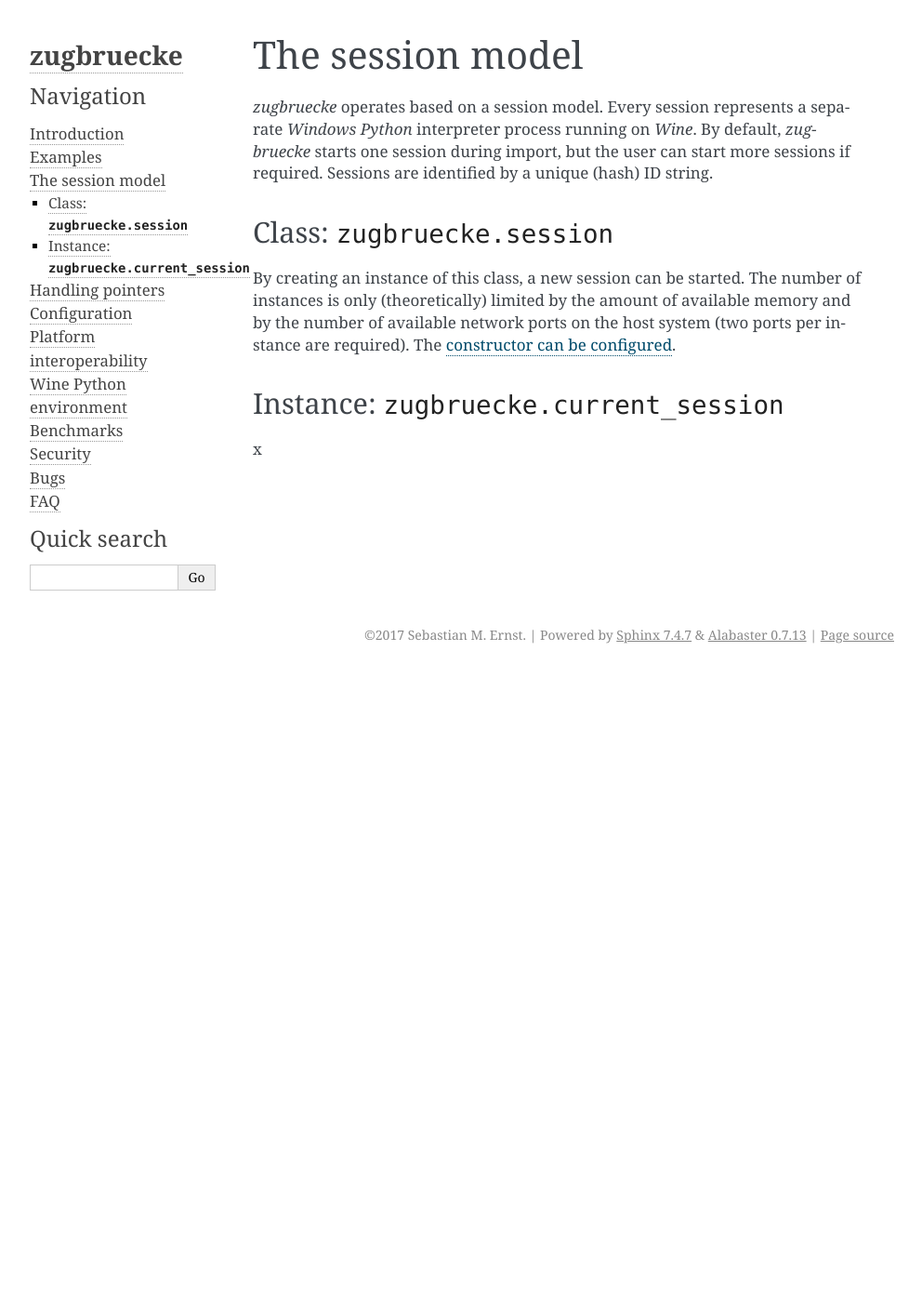
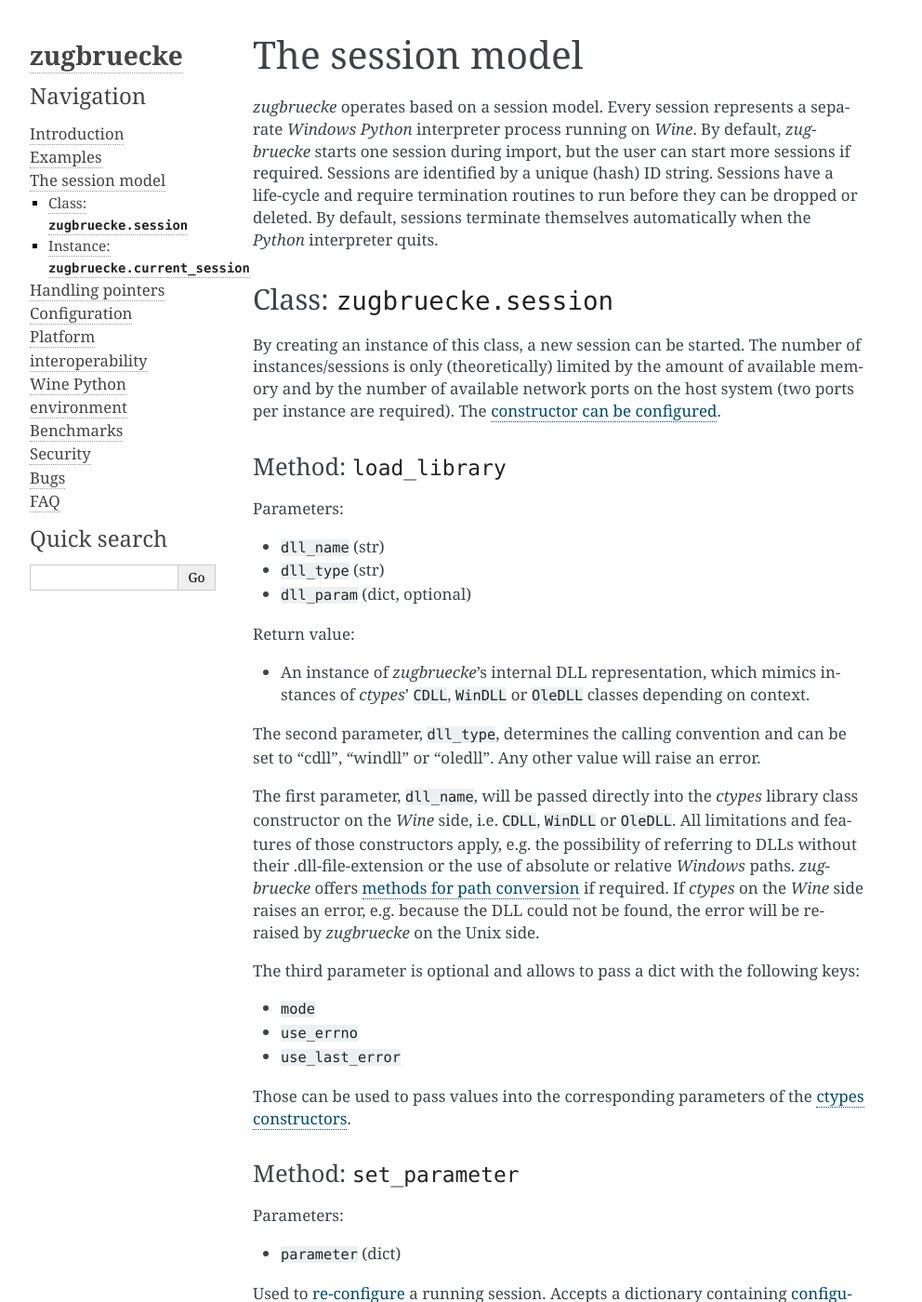
Before and after one commit to pleiszenburg/zugbruecke, a Sphinx documentation site: the page built from docs/session.rst, in a window 1280 px wide and 1400 px high. Shown: the whole window at 93% size, without its empty margins (148-1140 px from the left). Built offline with Sphinx 7.4.7, drawn with Linux system fonts in a browser that asks for light colours; some of the changed text lies outside the part shown.

Commit message:
sessions are documented

```diff
--- a/docs/configuration.rst
+++ b/docs/configuration.rst
@@ -46,11 +46,15 @@
 found in a location higher in the list will always be given priority over
 a the same parameter with different content found in a location further down the list.
 
+.. _reconfiguration:
+
 Re-configuration during run-time
 --------------------------------
 
-Every session exposes a ``set_parameter`` method, which accepts dictionary
+Every session exposes a ``set_parameter`` method, which accepts a dictionary
 containing parameters.
+
+.. _configparameter:
 
 Configurable parameters
 -----------------------
--- a/docs/introduction.rst
+++ b/docs/introduction.rst
@@ -1,4 +1,4 @@
-.. _interoperability:
+.. _introduction:
 
 .. index::
 	single: motivation
--- a/docs/session.rst
+++ b/docs/session.rst
@@ -11,6 +11,9 @@
 a separate *Windows* *Python* interpreter process running on *Wine*. By default,
 *zugbruecke* starts one session during import, but the user can start more
 sessions if required. Sessions are identified by a unique (hash) ID string.
+Sessions have a life-cycle and require termination routines to run before
+they can be dropped or deleted. By default, sessions terminate themselves
+automatically when the *Python* interpreter quits.
 
 .. _sessionclass:
 
@@ -18,13 +21,71 @@
 -----------------------------
 
 By creating an instance of this class, a new session can be started. The number
-of instances is only (theoretically) limited by the amount of available memory
+of instances/sessions is only (theoretically) limited by the amount of available memory
 and by the number of available network ports on the host system (two ports per
 instance are required). The :ref:`constructor can be configured <configconstructor>`.
+
+Method: ``load_library``
+^^^^^^^^^^^^^^^^^^^^^^^^
+
+Parameters:
+
+* ``dll_name`` (str)
+* ``dll_type`` (str)
+* ``dll_param`` (dict, optional)
+
+Return value:
+
+* An instance of *zugbruecke*'s internal DLL representation, which mimics
+  instances of *ctypes*' ``CDLL``, ``WinDLL`` or ``OleDLL`` classes depending on context.
+
+The second parameter, ``dll_type``, determines the calling convention and can
+be set to "cdll", "windll" or "oledll". Any other value will raise an error.
+
+The first parameter, ``dll_name``, will be passed directly into the *ctypes*
+library class constructor on the *Wine* side, i.e. ``CDLL``, ``WinDLL`` or ``OleDLL``.
+All limitations and features of those constructors apply, e.g. the possibility
+of referring to DLLs without their .dll-file-extension or the use of absolute
+or relative *Windows* paths. *zugbruecke* offers :ref:`methods for path conversion <interoperability>`
+if required. If *ctypes* on the *Wine* side raises an error, e.g. because the DLL
+could not be found, the error will be re-raised by *zugbruecke* on the Unix side.
+
+The third parameter is optional and allows to pass a dict with the following keys:
+
+* ``mode``
+* ``use_errno``
+* ``use_last_error``
+
+Those can be used to pass values into the corresponding parameters of the `ctypes constructors`_.
+
+.. _ctypes constructors: https://docs.python.org/3/library/ctypes.html?highlight=ctypes#ctypes.CDLL
+
+Method: ``set_parameter``
+^^^^^^^^^^^^^^^^^^^^^^^^^
+
+Parameters:
+
+* ``parameter`` (dict)
+
+Used to :ref:`re-configure <reconfiguration>` a running session. Accepts a dictionary
+containing :ref:`configuration parameters <configparameter>`.
+
+Method: ``terminate``
+^^^^^^^^^^^^^^^^^^^^^
+
+This method can be used to manually terminate a session. It will quit the
+*Windows* *Python* interpreter running in the background. Once terminated, a session
+can not be re-started. Any handles on DLLs and their routines derived from this
+session will become useless.
 
 .. _currentsessionobject:
 
 Instance: ``zugbruecke.current_session``
 ----------------------------------------
 
-x
+This is the default session of *zugbruecke*. It will be started during import.
+Like every session, it can be :ref:`re-configured <reconfiguration>`
+during run-time. If any of the usual *ctypes* members are imported from
+*zugbruecke*, like for instance ``cdll``, ``CDLL``, ``windll``, ``WinDLL``,
+``oledll``, ``OleDLL``, ``FormatError``, ``get_last_error``, ``GetLastError``,
+``set_last_error`` or ``WinError``, this session will be used.
```
